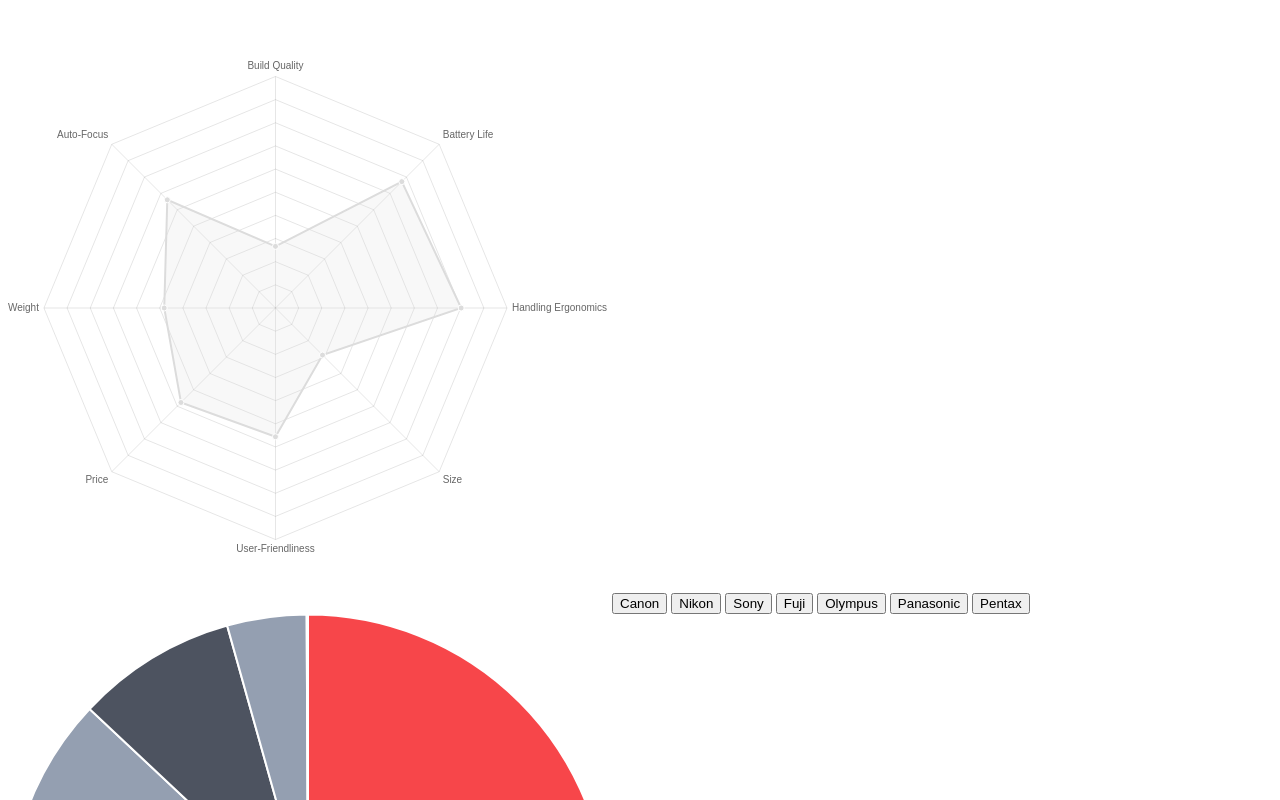
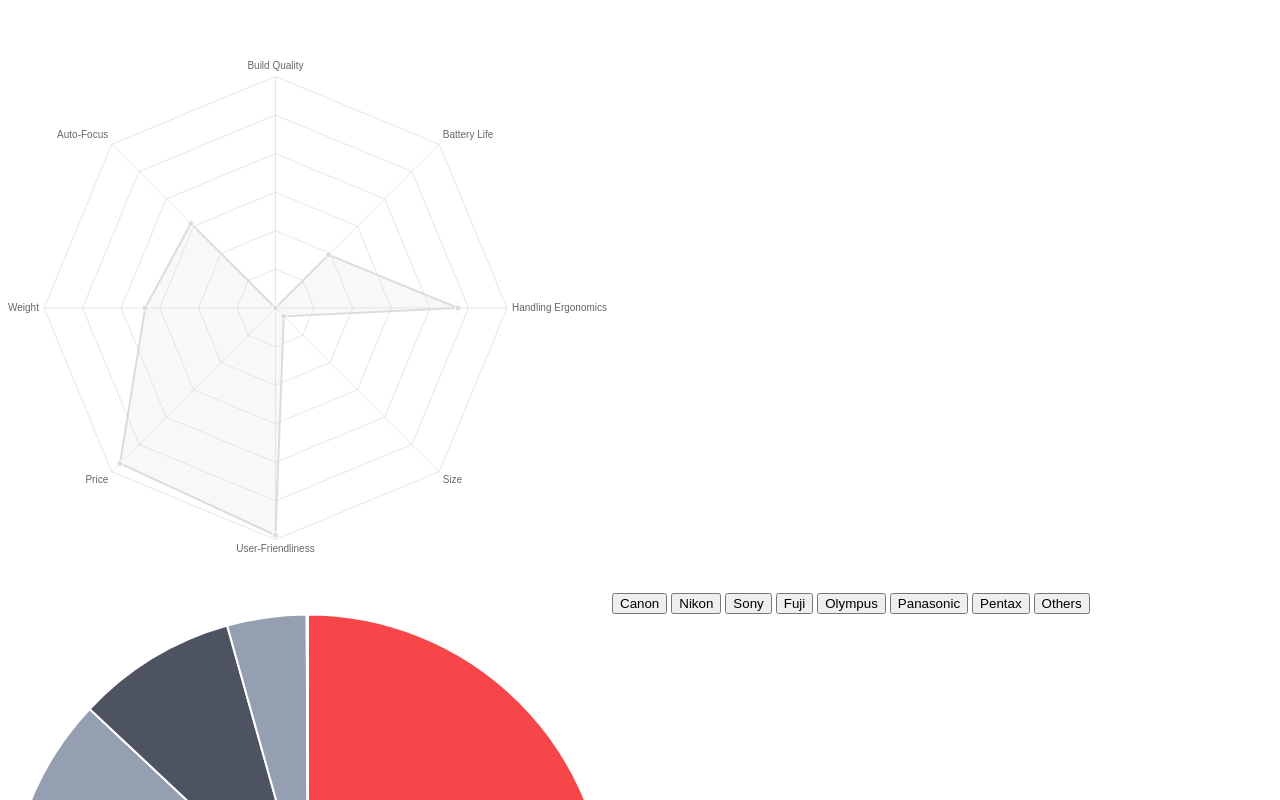
Before and after one commit to MaxKusnadi/BT2101, a plain HTML site: page index.html in a window 1280 px wide. Shown: the top 800 px of the page. Drawn offline with Linux system fonts and the light colour scheme.

Commit message:
Normalize

```diff
--- a/index.html
+++ b/index.html
@@ -22,6 +22,7 @@
       <button id='canonRadar' onclick='olympusR()'>Olympus</button>
       <button id='canonRadar' onclick='panasonicR()'>Panasonic</button>
       <button id='nikonRadar' onclick='pentaxR()'>Pentax</button>
+      <button id='othersRadar' onclick='othersR()'>Others</button>
     </div>
     <div>
       <canvas id='chart2' width='600' height='600'></canvas>
--- a/main.js
+++ b/main.js
@@ -1,25 +1,28 @@
 // RADAR
 var radarData = {
 	"canon":{
-		data:[13.31, 38.59, 40.1, 14.37, 27.81, 28.86, 24.02, 33.04]
+		data:[0, 9.74, 23.67,	1.53,	29.44,	28.49,	16.89,	15.5]
 	},
 	"nikon":{
-		data:[12.16, 33.27, 39.86, 13.49, 31.47, 20.12, 21.07, 29.43]
+		data:[0.11,	9.24,	25.63,	0,	30.56,	29.38,	19.11,	14.83]
 	},
 	"sony":{
-		data:[9.78, 22.21, 33.63, 5.52, 32.79, 12.07, 15.79, 18.42]
+		data:[0, 11.47,	20.29,	7.89,	25.34,	27.33,	19.03,	9.996]
 	},
 	"fuji":{
-		data:[7.74,	23.7, 37.17, 14.67, 35.84, 17.99, 14.7, 16.17]
+		data:[0,	11.9,	17.57,	4.74,	20.82,	27.76,	17.67,	1.25]
 	},
 	"olympus":{
-		data:[11.13, 22.29,	36.14, 18.28, 33.82, 14.4, 16.15, 17.35]
+		data:[0,	15.97,	27.88,	10.19,	27.15,	32.79,	23.59,	14.96]
 	},
 	"panasonic":{
-		data:[9.32,	25.25, 33.85, 18.18, 34.66, 12.8, 16.99, 18.54]
+		data:[0,	11.06,	17.01,	9.05,	21.22,	27.52,	19.74,	7.39]
 	},
 	"pentax":{
-		data:[13.66, 30.52, 37.47, 14.83, 35.13, 26.27, 15.32, 26.58]
+		data:[4.98,	5.73,	29.05,	0,	30.07,	32.53,	21.37,	23.74]
+	},
+	"others":{
+		data:[10.23,	0,	28.41,	4.55,	37.5,	62.5,	50,	21.59]
 	}
 }
 
@@ -88,6 +91,13 @@ function panasonicR(){
 function pentaxR(){
 	for (var i = 0; i < 8;i++){
 		myRadar.datasets[0].points[i].value = radarData["pentax"].data[i];
+	}
+	myRadar.update();
+};
+
+function othersR(){
+	for (var i = 0; i < 8;i++){
+		myRadar.datasets[0].points[i].value = radarData["others"].data[i];
 	}
 	myRadar.update();
 };
```
